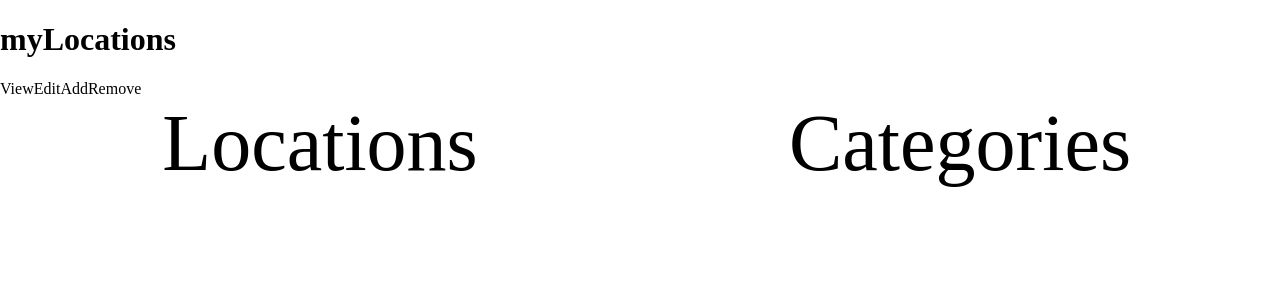
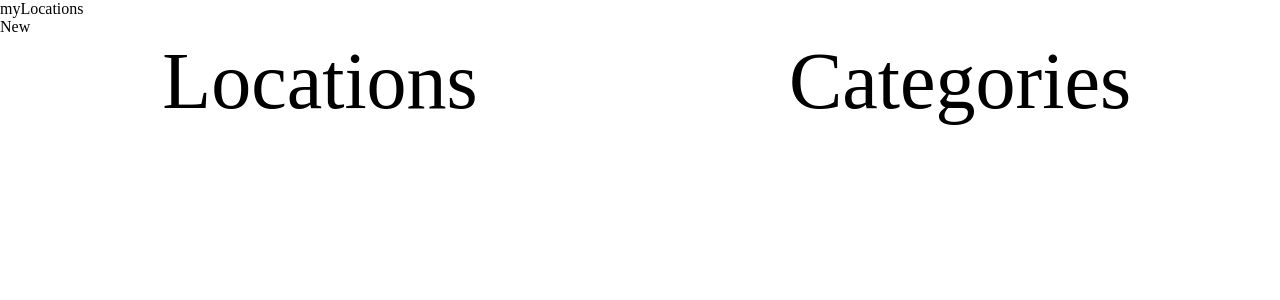
Before and after one commit to noamsilver/wds-react, a React app: page /1 in a window 1280 px wide. Shown: the top 300 px of the page. Built offline with nearby package versions, Linux system fonts and the light colour scheme; what flux would draw is missing.

Commit message:
Working on menu, now only the appropriate actions are shown.

```diff
--- a/src/js/components/Menu.js
+++ b/src/js/components/Menu.js
@@ -1,19 +1,36 @@
 import React, { Component } from 'react';
+import ViewStore from '../flux/ViewStore';
+import Actions from '../flux/Actions';
+import constants from '../constants';
 
 class Menu extends Component {
   constructor(props) {
-    super()
+    super();
+    this.state = {
+      current: ViewStore.getCurrentView()
+    }
+    this.updateMenu = this.updateMenu.bind(this);
+  }
+  componentWillMount() {
+    ViewStore.addChangeListener(this.updateMenu);
+  }
+  componentWillUnmount() {
+    ViewStore.removeChangeListener(this.updateMenu);
+  }
+  updateMenu() {
+    this.setState({ current: ViewStore.getCurrentView() })
   }
   render() {
+    const current = this.state.current;
     return (
       <div>
-        <h1>myLocations</h1>
+        <div id="name">myLocations</div>
         <div id="actions">
-          <span>View</span>
-          <span>Edit</span>
-          <span>Add</span>
-          <span>Remove</span>
+          {(current.item === false && current.edit === false) && <span>New</span>}
+          {current.item === true && <span>Edit</span>}
+          {current.item === true && <span>Remove</span>}
         </div>
+        {(current.item === true || current.edit === true) && <div className="close">Close</div>}
       </div>
     );
   }
```
